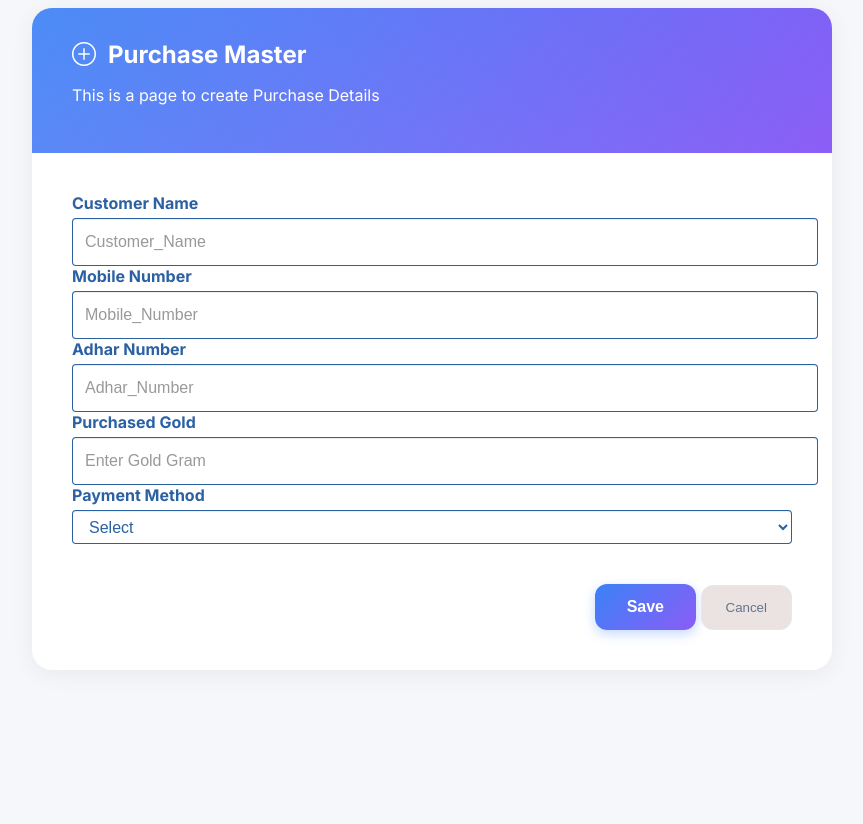
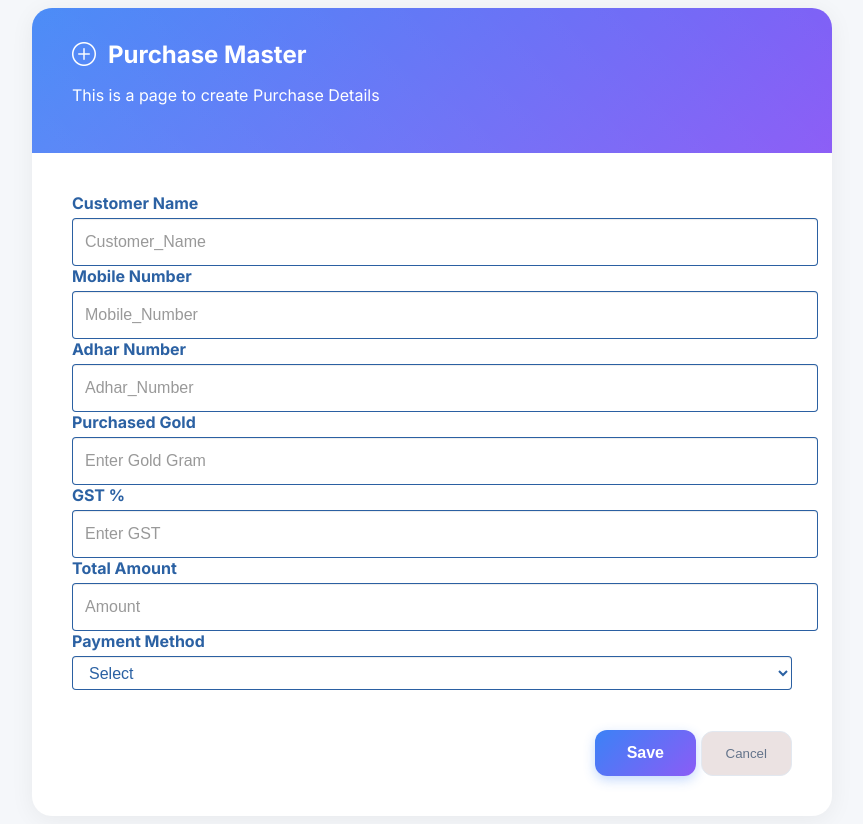
Before and after one commit to GowPy/Gold, a Django app: page /GoldApp/PurchaseMaster in a window 1280 px wide. Shown: the whole page, without its empty margins (208-1071 px from the left). Before the commit the page ends 636 px from the top, so only its background shows below. Run offline with Django 5.2, Linux system fonts and the light colour scheme.

Commit message:
First Commit

```diff
--- a/Gold/Templates/PurchaseMaster.html
+++ b/Gold/Templates/PurchaseMaster.html
@@ -304,6 +304,14 @@ label {
                 <div class="col-md-6"><label  style="text-align:center">Purchased Gold</label></div>
                 <div class="col-md-6"><input class="form-control" type="text" id="id_Gold" placeholder="Enter Gold Gram"></div>
                </div>
+            <div class="col-md-12">
+                <div class="col-md-6"><label  style="text-align:center">GST %</label></div>
+                <div class="col-md-6"><input class="form-control" type="text" id="id_GST" placeholder="Enter GST"></div>
+               </div>
+            <div class="col-md-12">
+                <div class="col-md-6"><label  style="text-align:center">Total Amount</label></div>
+                <div class="col-md-6"><input class="form-control" type="text" id="id_Amount" placeholder="Amount"></div>
+               </div>
               <div class="col-md-12">
                 <div class="col-md-6"><label  style="text-align:center">Payment Method</label></div>
                 <div class="col-md-6"><select name="Payment_Category" class="form-control form-select" id="id_category">
```
